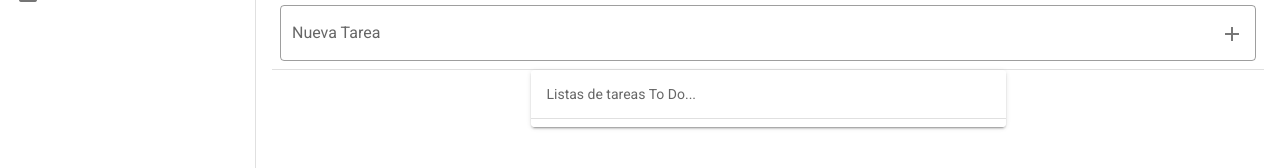
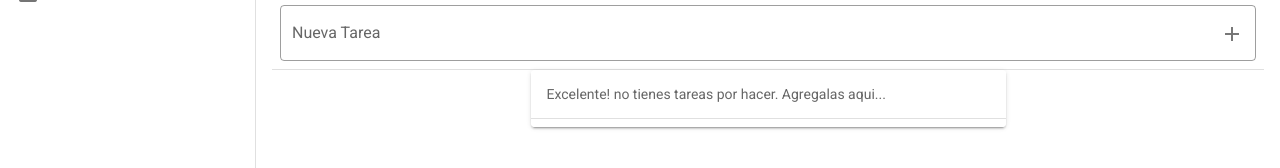
Before and after one commit to pabloaav/spa_vue_vuetify_api, a Vue app: page /#/ in a window 1280 px wide. Shown: the part 147-315 px from the top of the page. Built offline with nearby package versions, Linux system fonts and the light colour scheme; what vuefire would draw is missing.

Commit message:
cambiando el subheader con la directiva v-if

```diff
--- a/src/views/ToDo.vue
+++ b/src/views/ToDo.vue
@@ -17,7 +17,12 @@
     <v-divider></v-divider>
     <v-card max-width="475" class="mx-auto">
       <v-list subheader flat>
-        <v-subheader>Listas de tareas To Do...</v-subheader>
+        <v-subheader v-if="tareas.length > 0"
+          >Listas de tareas To Do...</v-subheader
+        >
+        <v-subheader v-else>
+          Excelente! no tienes tareas por hacer. Agregalas aqui...</v-subheader
+        >
         <v-divider></v-divider>
         <v-list-item
           v-for="tarea in tareas"
```
